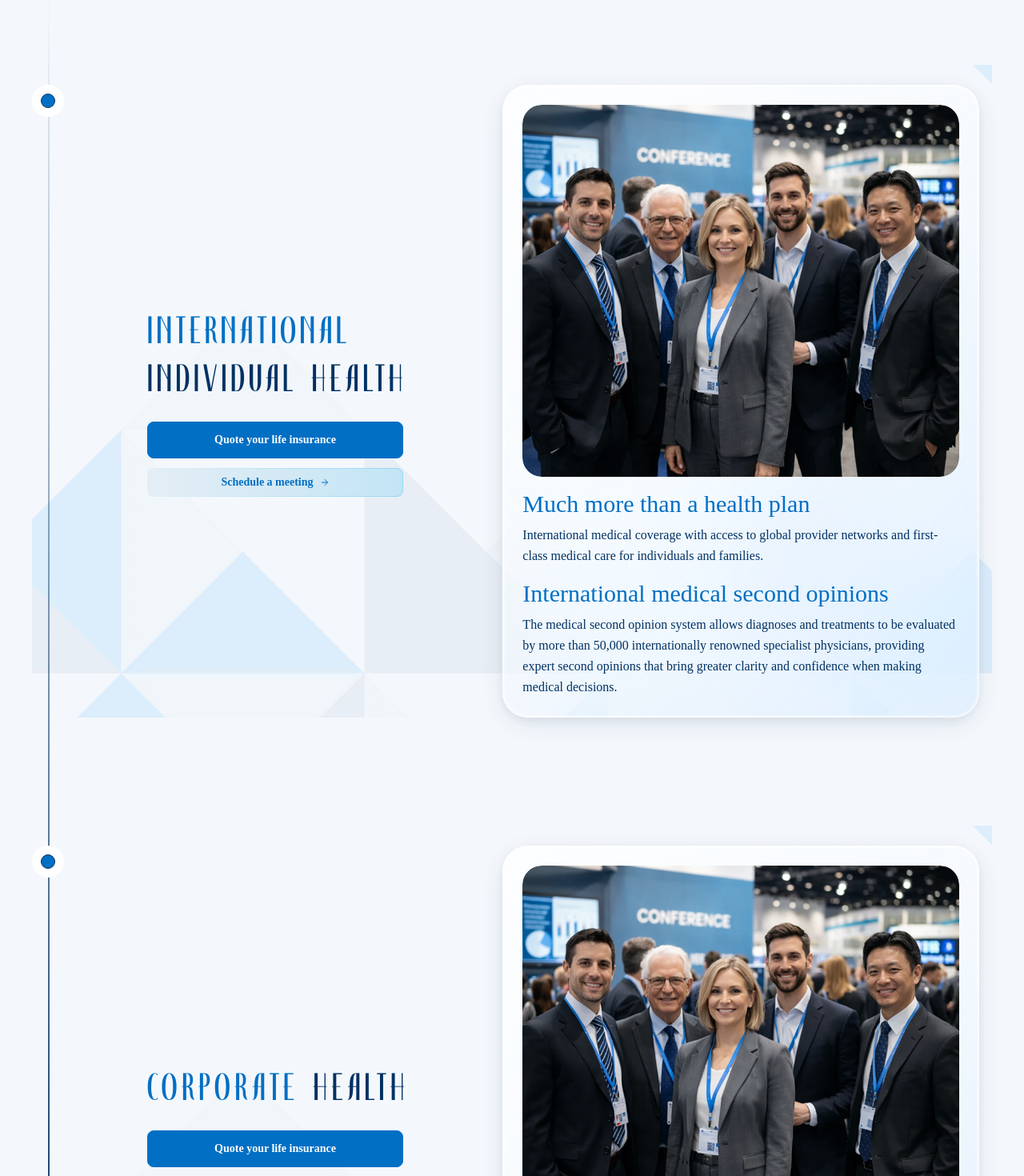
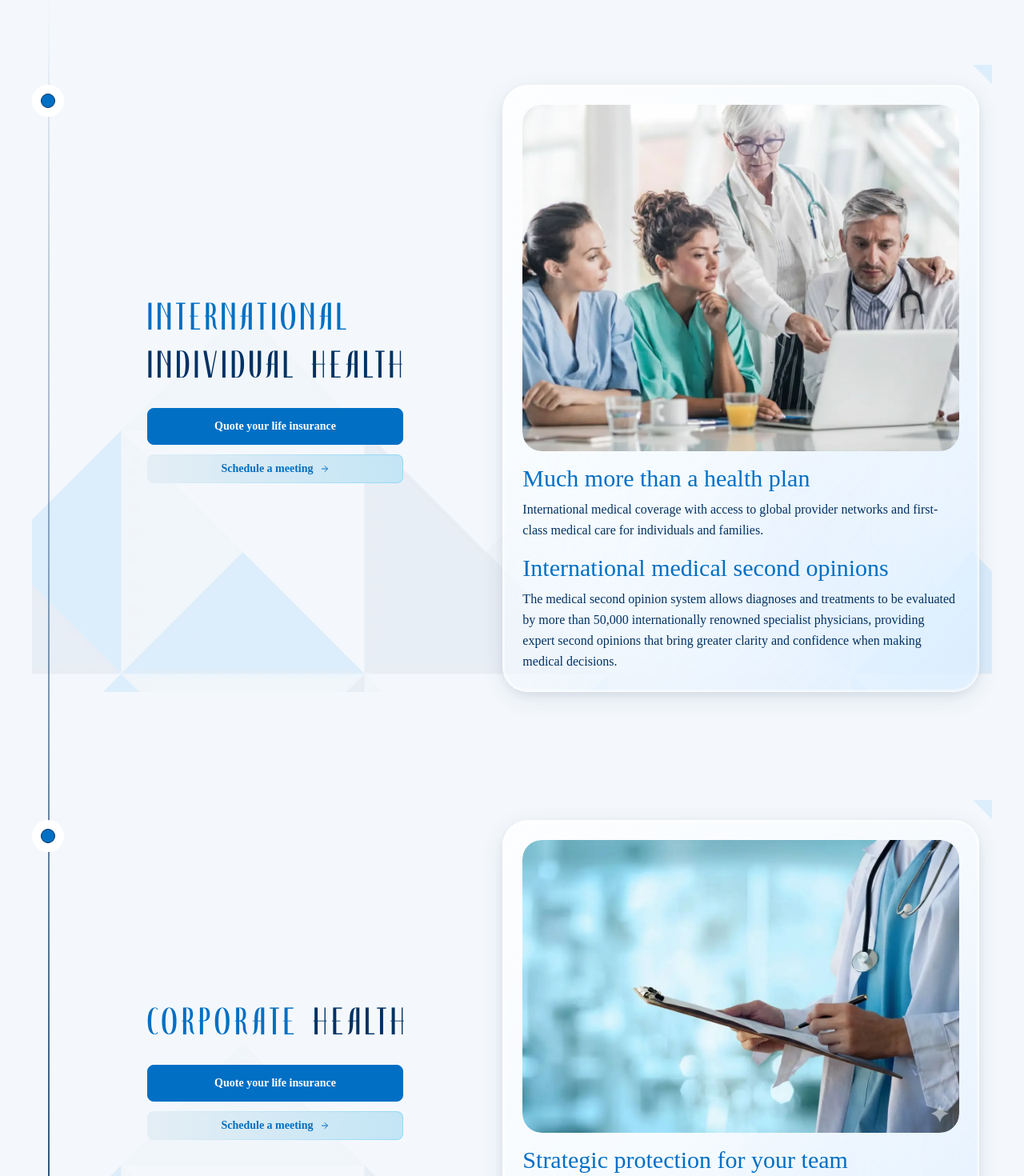
Before and after one commit to crcristian97/ifs-broker, a Next.js app: page /en/salud-internacional in a window 1280 px wide. Shown: the part 2220-3690 px from the top of the page at 80% size. Built offline with nearby package versions, Linux system fonts and the light colour scheme; no server answers; a web font is replaced by a local one; what world-atlas would draw is missing.

Commit message:
cambios en img

```diff
--- a/components/saludinternacional/salud-timeline-demo.tsx
+++ b/components/saludinternacional/salud-timeline-demo.tsx
@@ -20,7 +20,7 @@ export function SaludTimelineDemo() {
         <div className="flex flex-col items-stretch gap-4">
           <div className="overflow-hidden rounded-3xl">
             <Image
-              src="/services/img-salud-corporativa.png"
+              src="/seguros-salud-internacion.webp"
               alt={t("tab1Block1Title")}
               width={600}
               height={600}
@@ -58,7 +58,7 @@ export function SaludTimelineDemo() {
         <div className="flex flex-col items-stretch gap-4">
           <div className="overflow-hidden rounded-3xl">
             <Image
-              src="/services/img-salud-corporativa.png"
+              src="/ifs-salud-internacional-seguros.webp"
               alt={t("tab2Block1Title")}
               width={600}
               height={600}
```
Also changed, not shown: public/ifs-salud-internacional-seguros.webp (added), public/seguros-salud-internacion.webp (added).
